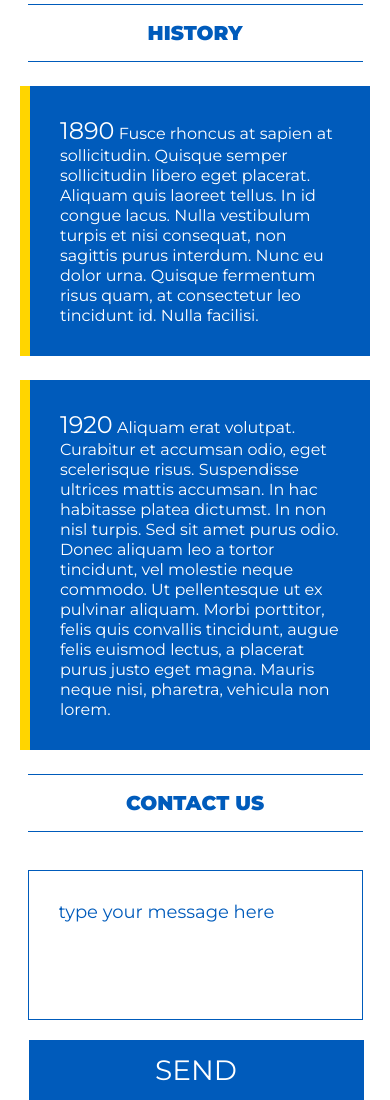
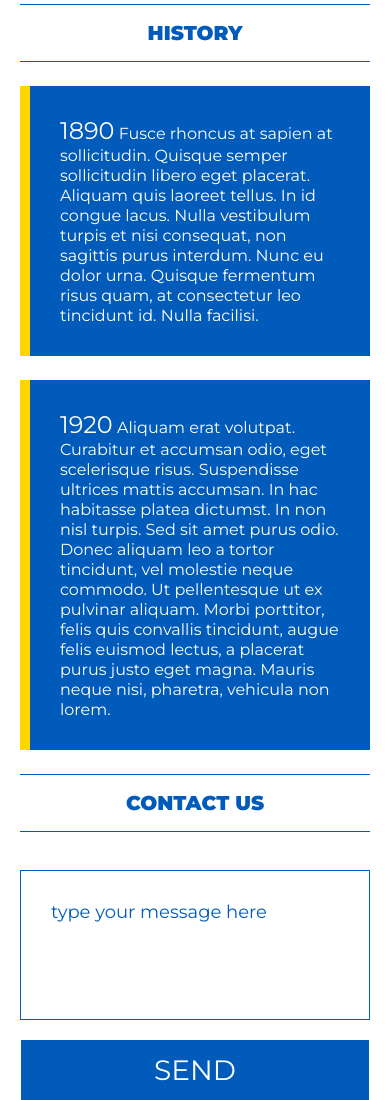
Before and after one commit to CarLifeovich/landing_responsive, a plain HTML site: page index.html in a window 390 px wide. Shown: the part 592-1692 px from the top of the page. Drawn offline with Linux system fonts and the light colour scheme.

Commit message:
Add files via upload

```diff
--- a/css/style.css
+++ b/css/style.css
@@ -215,7 +215,7 @@ h1,h2,h3,h4,h5,h6{font-size:inherit;font-weight: inherit;}
 }
 /* Нижняя граница тайтла */
 .contact_title_bord{
-    width: 500px;
+    max-width: 500px;
     margin: 0 auto;
 
     border-bottom: 1px solid #005BBB;
@@ -534,12 +534,12 @@ and (max-width: 850px) {
     }
 
     .history_title{
-        max-width: 335px;
-        margin: 0 auto;
+        max-width: 100%;
+        margin: 0 20px;
     }
 
     .history_title_bord{
-        max-width: 335px;
+        max-width: 100%;
         margin: 0 auto;
 
         padding-top: 16px;
@@ -572,35 +572,33 @@ and (max-width: 850px) {
     }
 
     .contact_title{
-        max-width: 335px;
-        margin: 0 auto;
+        max-width: 100%;
+        margin: 0 20px;
 
     }
 
     .contact_title_bord{
-        max-width: 335px;
+        max-width: 100%;
         margin: 0 auto;
-
 
         padding-top: 16px;
         padding-bottom: 16px;
         font-size: 20px;
-
         line-height: 24px;
     }
 
     .send_box_form{
+        max-width: 100%;
+        height: 150px;
+        display: block;
+        margin: 24px 20px 150px;
+        position: relative;
 
-        display: block;
-        margin: 24px auto 150px;
-        position: relative;
-        max-width: 335px;
-        height: 150px;
     }
 
     .send_box_form button{
         position: absolute;
-        width: 335px;
+        width: 100%;
         left: 0px;
         top: 169px;
         padding: 13px 124px;
```
